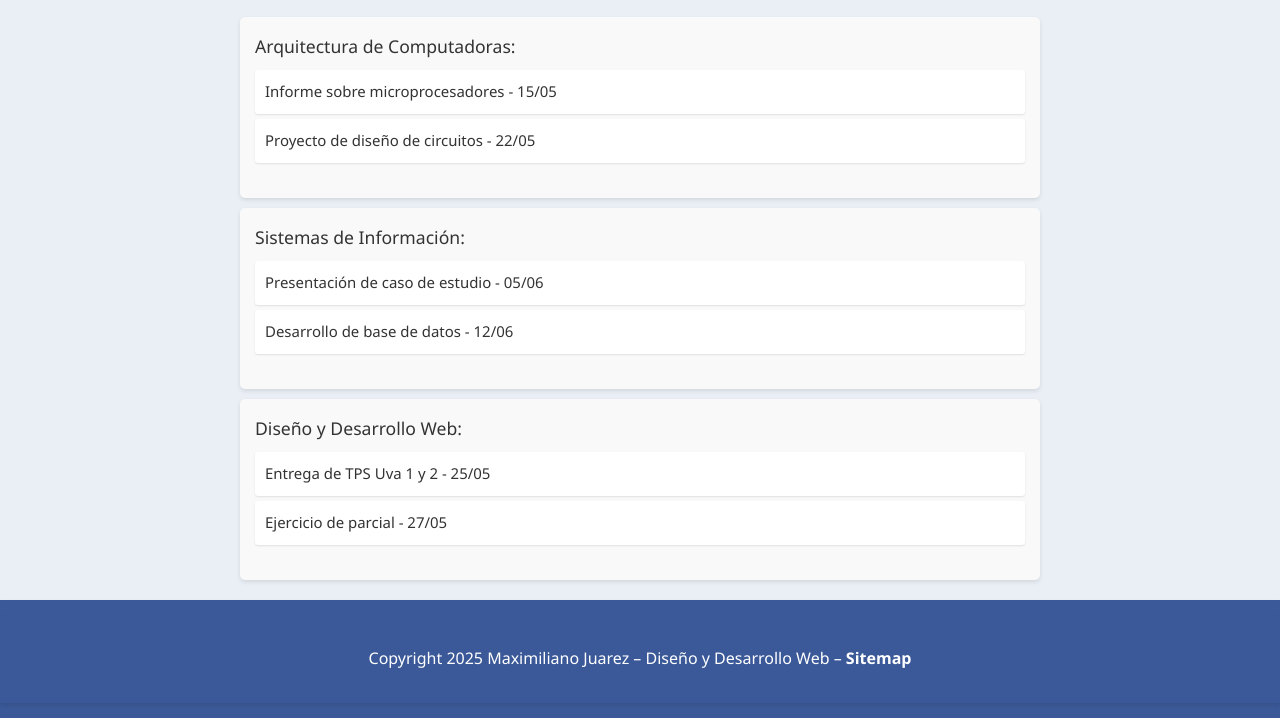
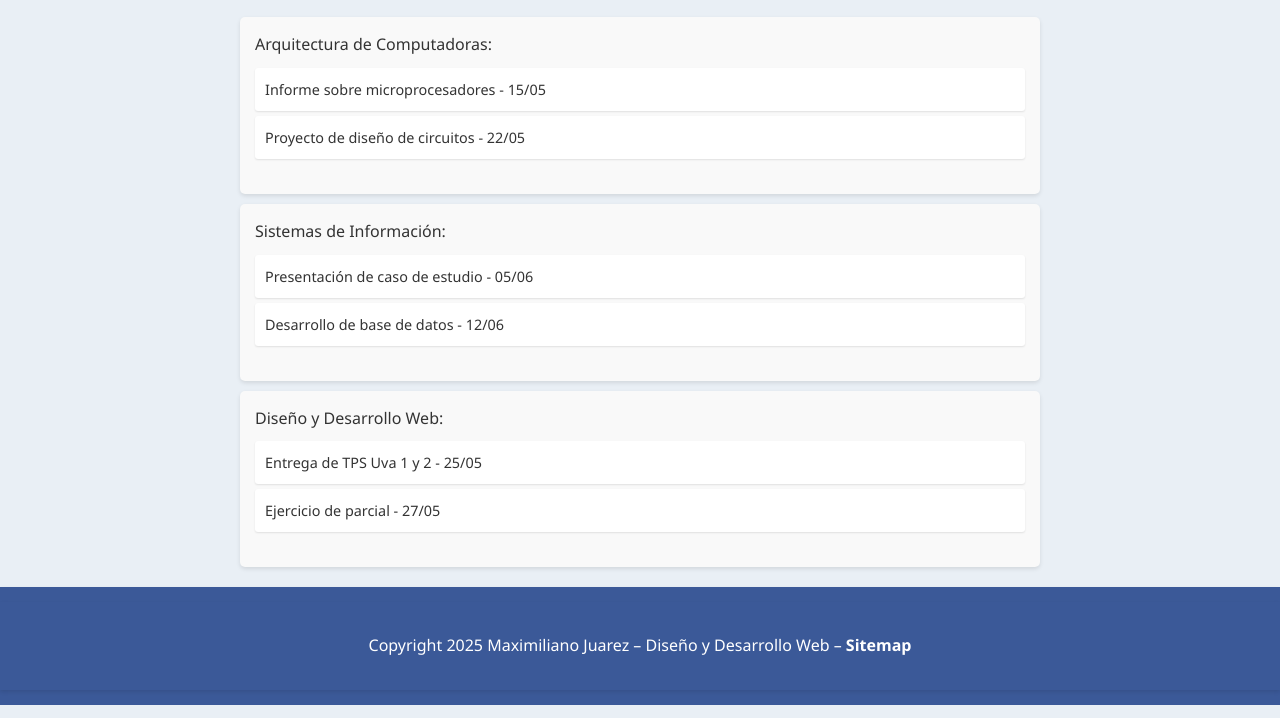
Before and after one commit to MaxJuarezUade/examen1, a plain HTML site: page avisos.html in a window 1280 px wide. Shown: the part 131-849 px from the top of the page. Drawn offline with Linux system fonts and the light colour scheme.

```diff
--- a/css/styles.css
+++ b/css/styles.css
@@ -168,7 +168,6 @@ main ul li {
     padding: 15px;
     border-radius: 5px;
     box-shadow: 0 2px 4px rgba(0, 0, 0, 0.1);
-    font-size: 1.1em;
 }
 
 main ul li ul {
@@ -184,10 +183,10 @@ main ul li ul li {
     font-size: 0.9em;
 }
 
-.parent {
+/*.parent {
     font-size: 1.1em;
 }
 
 .child {
     font-size: 0.85em;
-}
+} */
```
